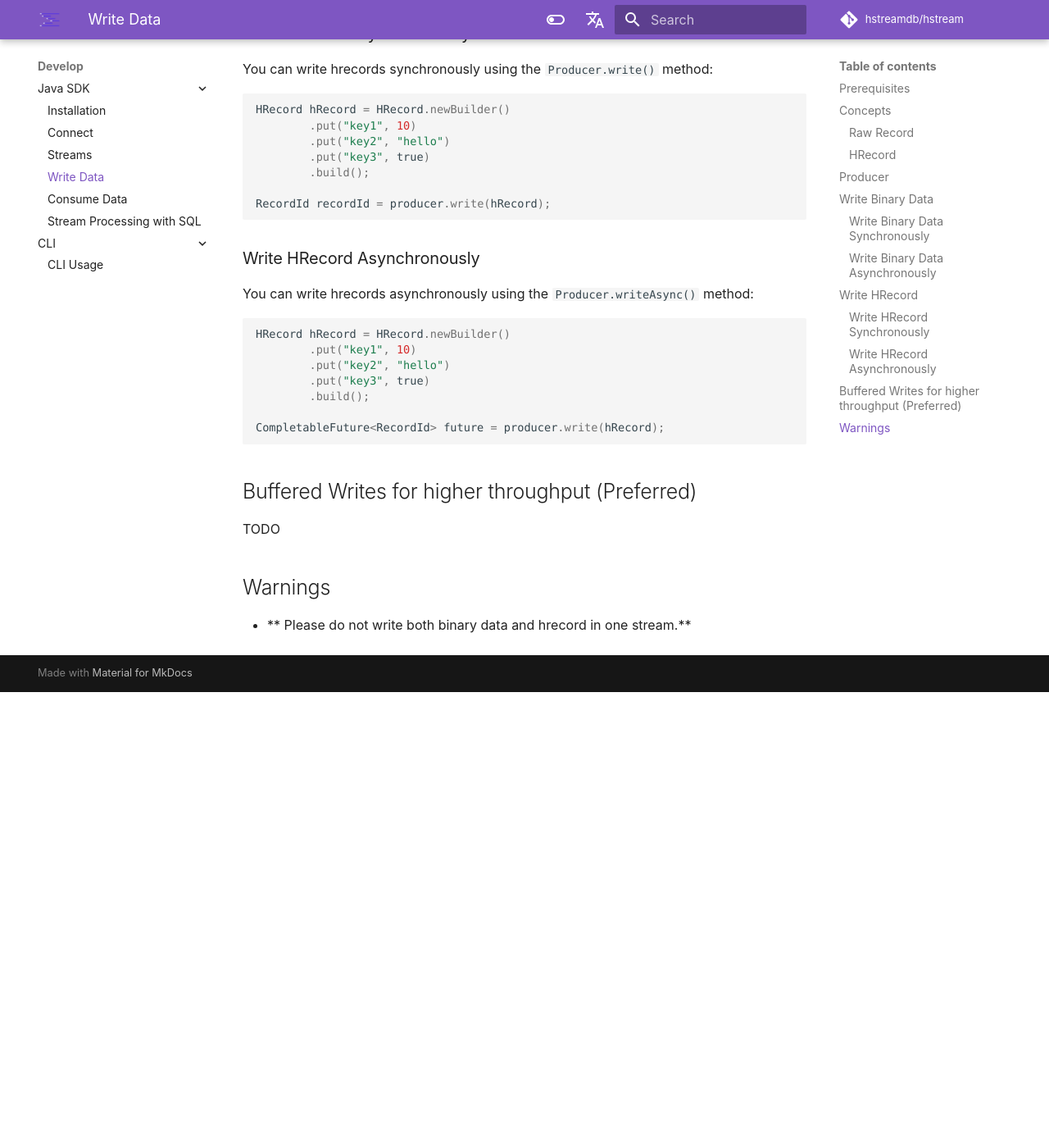
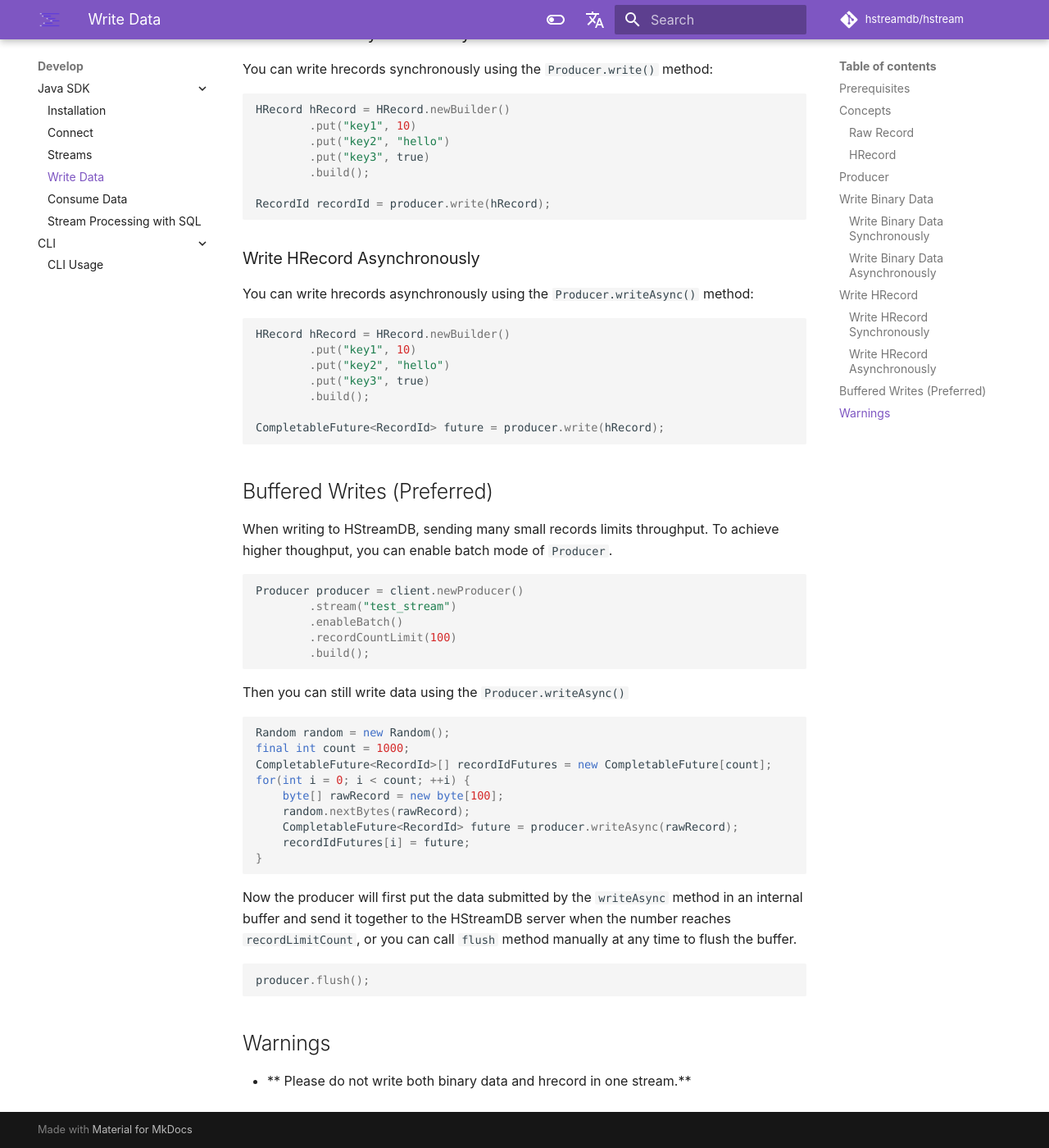
Before and after one commit to hstreamdb/docs, an MkDocs documentation site: the page built from docs/develop/java-sdk/write.md, in a window 1280 px wide and 1400 px high, scrolled down 1668 px. Shown: the whole window at 82% size. Built offline with MkDocs 1.6.1 and Material for MkDocs 9.7.7, drawn with Linux system fonts in a browser that asks for light colours; comment, search, counter and statistics services are not loaded; before the commit the page ends 2512 px from its top, so only the background shows below that.

Commit message:
add buffered writes doc for java sdk (#36)

````diff
--- a/docs/develop/java-sdk/write.md
+++ b/docs/develop/java-sdk/write.md
@@ -107,9 +107,48 @@ CompletableFuture<RecordId> future = producer.write(hRecord);
 
 ```
 
-## Buffered Writes for higher throughput (Preferred)
+## Buffered Writes (Preferred)
 
-TODO
+When writing to HStreamDB, sending many small records limits throughput.
+To achieve higher thoughput, you can enable batch mode of ``Producer``.
+
+```java
+
+Producer producer = client.newProducer()
+        .stream("test_stream")
+        .enableBatch()
+        .recordCountLimit(100)
+        .build();
+
+```
+
+Then you can still write data using the ``Producer.writeAsync()``
+
+```java
+
+Random random = new Random();
+final int count = 1000;
+CompletableFuture<RecordId>[] recordIdFutures = new CompletableFuture[count];
+for(int i = 0; i < count; ++i) {
+    byte[] rawRecord = new byte[100];
+    random.nextBytes(rawRecord);
+    CompletableFuture<RecordId> future = producer.writeAsync(rawRecord);
+    recordIdFutures[i] = future;
+}
+
+```
+
+Now the producer will first put the data submitted by the ``writeAsync`` method
+in an internal buffer and send it together to the HStreamDB server
+when the number reaches ``recordLimitCount``,
+or you can call ``flush`` method manually at any time to flush the buffer.
+
+```java
+
+producer.flush();
+
+```
+
 
 ## Warnings
 
````
